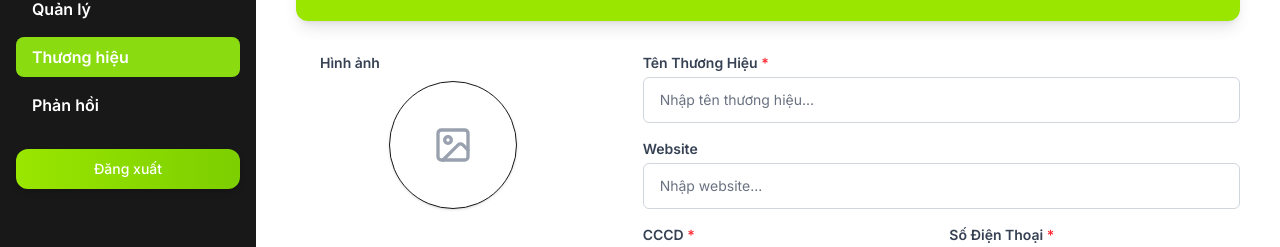
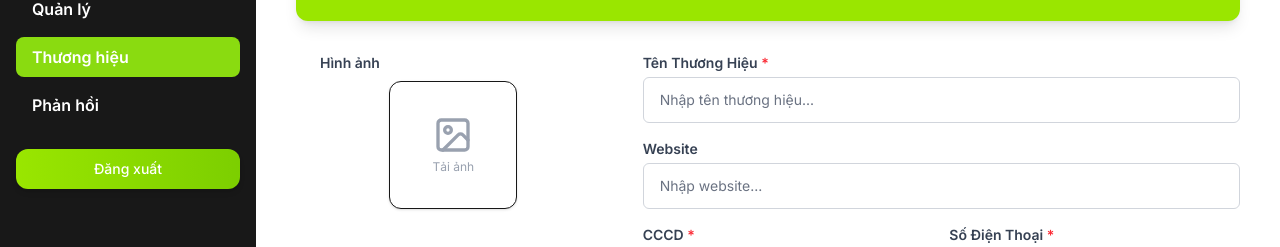
Before and after one commit to trunghoan203/ScoreLens-Frontend, a Next.js app: page /admin/club in a window 1280 px wide. Both pictures are taken after a click on the button "Chỉnh sửa". Shown: the part 183-430 px from the top of the page. Built offline with nearby package versions, Linux system fonts and the light colour scheme; no server answers.

Commit message:
them-nut-chinh-sua-anh

```diff
--- a/src/app/admin/club/page.tsx
+++ b/src/app/admin/club/page.tsx
@@ -221,14 +221,15 @@ export default function ClubInfoPage() {
                 <div className="flex flex-col items-center w-full md:w-1/3">
                   <label className="block text-sm text-gray-700 font-semibold mb-2 w-full text-left ml-12">Hình ảnh</label>
                   {brandInfo?.logo_url ? (
-                    <div className="w-60 h-60 relative rounded-full overflow-hidden border border-gray-200 shadow">
+                    <div className="w-60 h-60 relative rounded-xl overflow-hidden border border-gray-200 shadow">
                       <Image
                         src={brandInfo.logo_url}
                         alt="Logo"
                         fill
-                        className="object-cover rounded-full"
+                        className="object-cover"
                       />
                       {isEditing && (
+                        <>
                         <input
                           type="file"
                           accept="image/*"
@@ -236,26 +237,26 @@ export default function ClubInfoPage() {
                           className="absolute inset-0 opacity-0 cursor-pointer"
                           disabled={uploading}
                         />
-                      )}
-                      {isEditing && (
                         <div className="absolute top-2 right-2 bg-white rounded-full p-1 shadow border border-gray-200">
                           <LucideImage className="w-5 h-5 text-gray-500" />
                         </div>
+                        </>
                       )}
                     </div>
                   ) : (
-                    <div className="w-32 h-32 mb-4 flex items-center justify-center bg-white border rounded-full shadow">
+                    <div className="relative w-32 h-32 mb-4 flex items-center justify-center bg-white border rounded-xl shadow">
                       {isEditing ? (
-                        <>
+                        <label className="flex flex-col items-center justify-center cursor-pointer w-full h-full">
                           <input
                             type="file"
                             accept="image/*"
                             onChange={handleImageChange}
-                            className="absolute inset-0 opacity-0 cursor-pointer"
+                            className="hidden"
                             disabled={uploading}
                           />
                           <LucideImage className="w-10 h-10 text-gray-400" />
-                        </>
+                          <span className="text-xs text-gray-400 mt-1">Tải ảnh</span>
+                        </label>
                       ) : (
                         <LucideImage className="w-10 h-10 text-gray-400" />
                       )}
```
